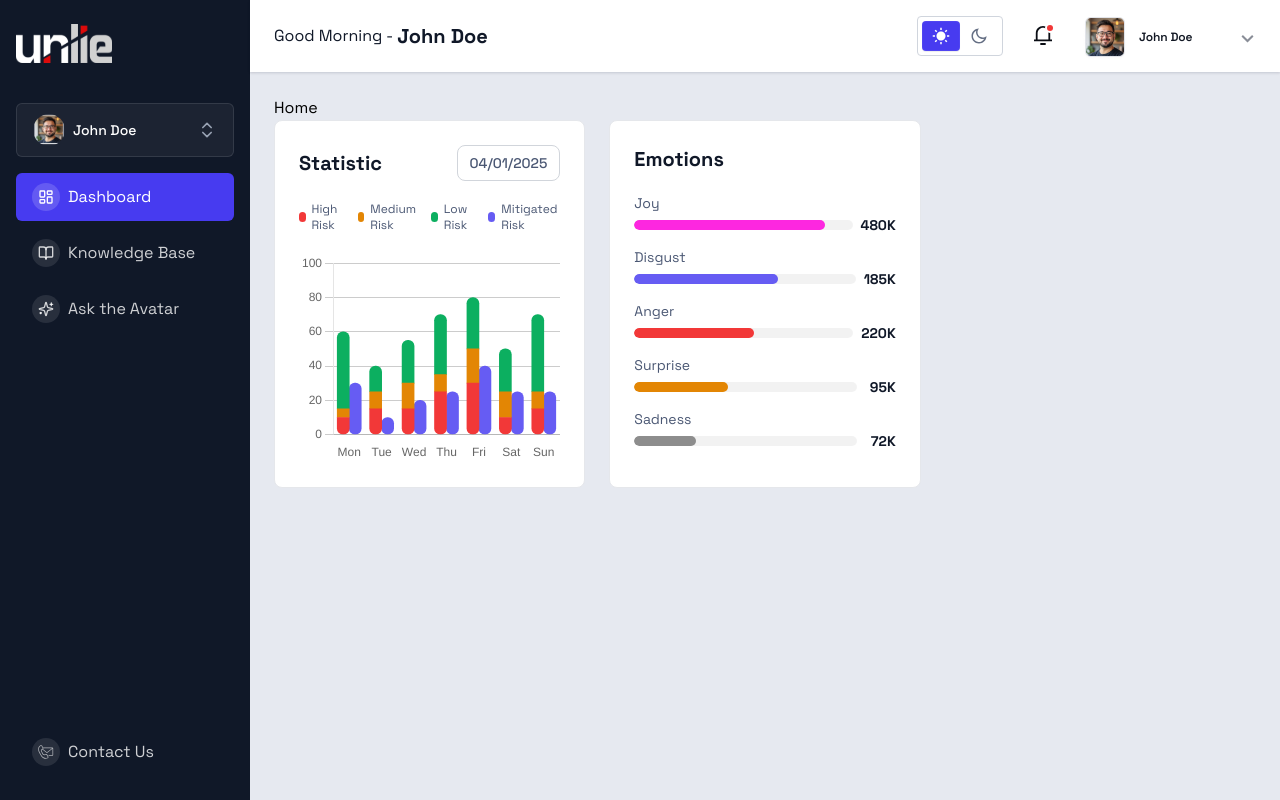
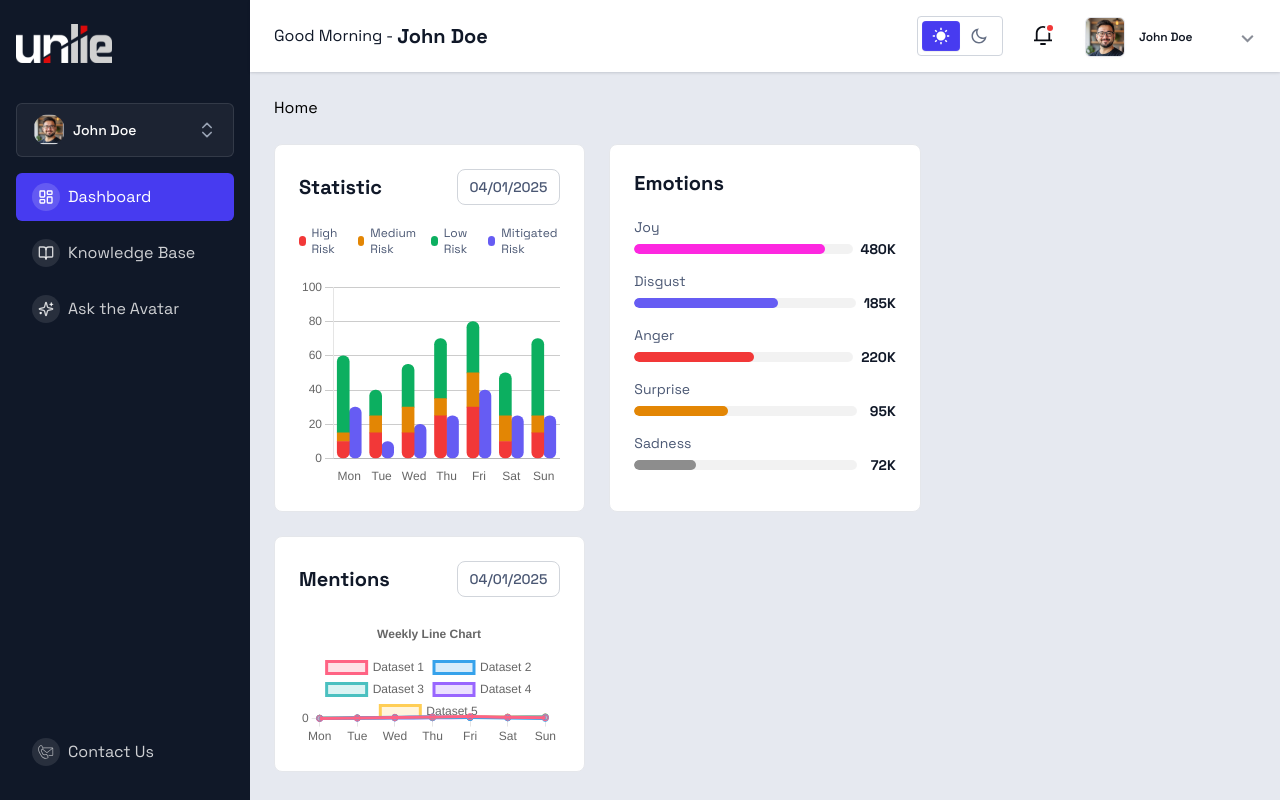
Before and after one commit to nur-it/react-un-lion-dashboard, a React (Vite) app: page / in a window 1280 px wide. Built offline with nearby package versions, Linux system fonts and the light colour scheme.

Commit message:
line chart initial start

```diff
--- a/src/app/home.jsx
+++ b/src/app/home.jsx
@@ -1,11 +1,13 @@
+import MentionSentiment from "@/components/screen/Home/MentionSentiment/MentionSentiment";
 import StatisticEmotionAnalytics from "@/components/screen/Home/StatisticEmotionAnalytics/StatisticEmotionAnalytics";
 
 const HomePage = () => {
   return (
-    <div>
+    <div className="space-y-6 pb-20">
       <h1>Home</h1>
       {/* <Button variant="default">Button</Button> */}
       <StatisticEmotionAnalytics />
+      <MentionSentiment />
     </div>
   );
 };
--- /dev/null
+++ b/src/components/screen/Home/MentionSentiment/MentionChart.jsx
@@ -0,0 +1,82 @@
+import {
+  CategoryScale,
+  Chart as ChartJS,
+  Legend,
+  LinearScale,
+  LineElement,
+  PointElement,
+  Title,
+  Tooltip,
+} from 'chart.js';
+import { Line } from 'react-chartjs-2';
+
+// Register Chart.js components
+ChartJS.register(CategoryScale, LinearScale, PointElement, LineElement, Title, Tooltip, Legend);
+
+const MentionChart = () => {
+  const data = {
+    labels: ['Mon', 'Tue', 'Wed', 'Thu', 'Fri', 'Sat', 'Sun'],
+    datasets: [
+      {
+        label: 'Dataset 1',
+        data: [10, 30, 50, 70, 90, 60, 40],
+        borderColor: 'rgba(255, 99, 132, 1)',
+        backgroundColor: 'rgba(255, 99, 132, 0.2)',
+        tension: 0.4, // Smooth curve
+      },
+      {
+        label: 'Dataset 2',
+        data: [20, 40, 60, 80, 50, 30, 10],
+        borderColor: 'rgba(54, 162, 235, 1)',
+        backgroundColor: 'rgba(54, 162, 235, 0.2)',
+        tension: 0.4,
+      },
+      {
+        label: 'Dataset 3',
+        data: [15, 25, 35, 45, 55, 65, 75],
+        borderColor: 'rgba(75, 192, 192, 1)',
+        backgroundColor: 'rgba(75, 192, 192, 0.2)',
+        tension: 0.4,
+      },
+      {
+        label: 'Dataset 4',
+        data: [5, 15, 25, 35, 45, 55, 65],
+        borderColor: 'rgba(153, 102, 255, 1)',
+        backgroundColor: 'rgba(153, 102, 255, 0.2)',
+        tension: 0.4,
+      },
+      {
+        label: 'Dataset 5',
+        data: [25, 35, 45, 55, 65, 75, 85],
+        borderColor: 'rgba(255, 206, 86, 1)',
+        backgroundColor: 'rgba(255, 206, 86, 0.2)',
+        tension: 0.4,
+      },
+    ],
+  };
+
+  const options = {
+    responsive: true,
+    plugins: {
+      legend: {
+        position: 'top', // Position of the legend
+      },
+      title: {
+        display: true,
+        text: 'Weekly Line Chart',
+      },
+    },
+    scales: {
+      y: {
+        beginAtZero: true,
+        ticks: {
+          stepSize: 20, // Steps on the Y-axis
+        },
+      },
+    },
+  };
+
+  return <Line data={data} options={options} />;
+};
+
+export default MentionChart;
--- /dev/null
+++ b/src/components/screen/Home/MentionSentiment/MentionSentiment.jsx
@@ -0,0 +1,11 @@
+import Mentions from "./Mentions";
+
+const MentionSentiment = () => {
+  return (
+    <div className="grid grid-cols-3 gap-6">
+      <Mentions />
+    </div>
+  );
+};
+
+export default MentionSentiment;
--- /dev/null
+++ b/src/components/screen/Home/MentionSentiment/Mentions.jsx
@@ -0,0 +1,21 @@
+import MentionChart from "./MentionChart";
+
+const Mentions = () => {
+  return (
+    <div className="space-y-5 rounded-lg border border-gray-200 bg-white p-6 dark:border-white/[10%] dark:bg-white/[4%]">
+      <div className="flex items-center justify-between">
+        <h5 className="text-xl font-bold text-secondary_main dark:text-white">
+          Mentions
+        </h5>
+        <div className="flex h-9 items-center rounded-lg border border-gray-300 bg-white/[2%] px-3">
+          <p className="text-sm font-medium text-text_secondary">04/01/2025</p>
+        </div>
+      </div>
+      <div>
+        <MentionChart />
+      </div>
+    </div>
+  );
+};
+
+export default Mentions;
```
